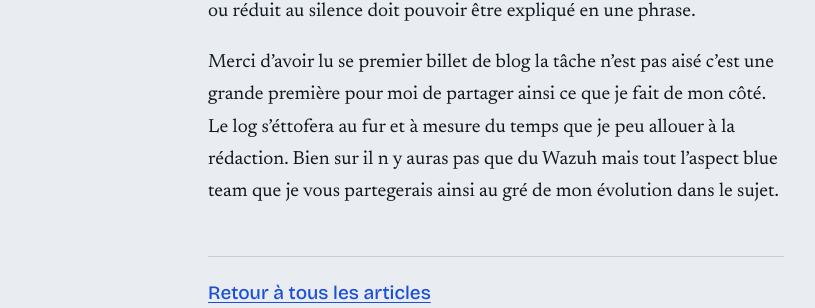
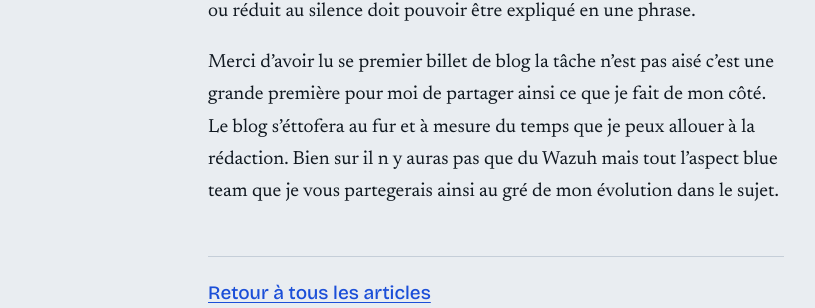
Before and after one commit to Florentin-Cambou/florentin-c, a Jekyll site: the page built from _posts/2026-10-08-reduire-le-bruit-wazuh.md, in a window 1280 px wide and 900 px high, scrolled down 2709 px. Shown: the part 332-640 px from the top of the window, without its empty margins (144-959 px from the left). Built offline with Jekyll 4.4.1, drawn with Linux system fonts in a browser that asks for light colours.

Commit message:
Update 2026-10-08-reduire-le-bruit-wazuh.md

```diff
--- a/_posts/2026-10-08-reduire-le-bruit-wazuh.md
+++ b/_posts/2026-10-08-reduire-le-bruit-wazuh.md
@@ -65,4 +65,4 @@ Après chaque modification -> `wazuh-logtest` pour voir le résultat, `wazuh-ana
 La qualité d'une détection se mesure moins au nombre d'alertes qu'à la proportion d'alertes sur lesquelles quelqu'un agit. Chaque règle ajoutée ou réduit au silence doit pouvoir être expliqué en une phrase.
 
 Merci d'avoir lu se premier billet de blog la tâche n'est pas aisé c'est une grande première pour moi de partager ainsi ce que je fait de mon côté.
-Le log s'éttofera au fur et à mesure du temps que je peu allouer à la rédaction. Bien sur il n y auras pas que du Wazuh mais tout l'aspect blue team que je vous partegerais ainsi au gré de mon évolution dans le sujet.
+Le blog s'éttofera au fur et à mesure du temps que je peux allouer à la rédaction. Bien sur il n y auras pas que du Wazuh mais tout l'aspect blue team que je vous partegerais ainsi au gré de mon évolution dans le sujet.
```
